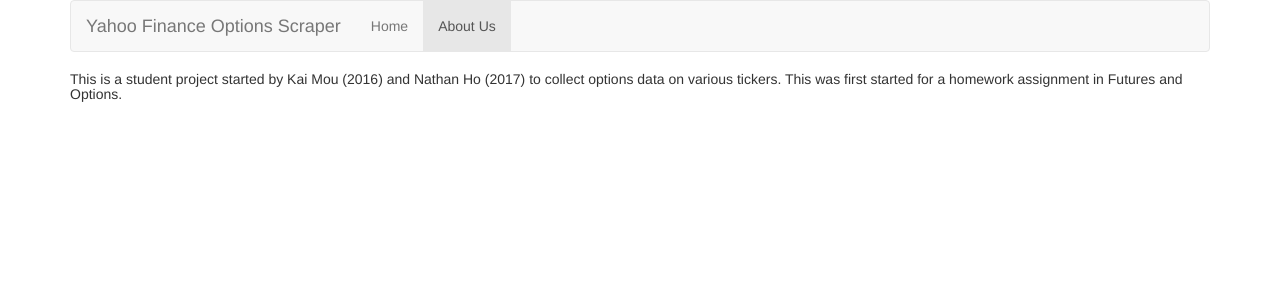
After one commit to kaimou1357/YahooFinanceOptionCrawler, a Flask app: page /about in a window 1280 px wide. The commit adds this page. Shown: the top 300 px of the page. Run offline with Flask 2, Linux system fonts and the light colour scheme; some libraries are stand-ins or nearby versions.

Commit message:
Added about us page

```diff
--- a/__init__.py
+++ b/__init__.py
@@ -31,5 +31,8 @@
     print(date_dictionary)
     return jsonify(date_dictionary)
 
+@app.route('/about')
+def about():
+    return render_template('about.html')
 if __name__ == "__main__":
     app.run(debug = True)
--- /dev/null
+++ b/templates/about.html
@@ -0,0 +1,50 @@
+<!DOCTYPE html>
+<html lang="en">
+<div class = "container">
+  <head>
+    <meta charset="utf-8">
+    <meta http-equiv="X-UA-Compatible" content="IE=edge">
+    <meta name="viewport" content="width=device-width, initial-scale=1">
+    <!-- The above 3 meta tags *must* come first in the head; any other head content must come *after* these tags -->
+    <nav class="navbar navbar-default">
+  <div class="container-fluid">
+    <!-- Brand and toggle get grouped for better mobile display -->
+    <div class="navbar-header">
+      <button type="button" class="navbar-toggle collapsed" data-toggle="collapse" data-target="#bs-example-navbar-collapse-1" aria-expanded="false">
+        <span class="sr-only">Toggle navigation</span>
+        <span class="icon-bar"></span>
+        <span class="icon-bar"></span>
+        <span class="icon-bar"></span>
+      </button>
+      <a class="navbar-brand" href="/">Yahoo Finance Options Scraper</a>
+    </div>
+
+    <!-- Collect the nav links, forms, and other content for toggling -->
+    <div class="collapse navbar-collapse" id="bs-example-navbar-collapse-1">
+      <ul class="nav navbar-nav">
+        <li><a href="/">Home</a></li>
+        <li class="active"><a href="/about">About Us<span class="sr-only">(current)</span></a></li>
+      </ul>
+    </div><!-- /.navbar-collapse -->
+  </div><!-- /.container-fluid -->
+</nav>
+    <title>About Us</title>
+
+    <h5>This is a student project started by Kai Mou (2016) and Nathan Ho (2017) to collect options data on various tickers.
+      This was first started for a homework assignment in Futures and Options.
+    </h5>
+
+
+
+    <!-- Bootstrap -->
+    <link href="static/css/bootstrap.min.css" rel="stylesheet">
+  </head>
+  <body>
+
+    <!-- jQuery (necessary for Bootstrap's JavaScript plugins) -->
+    <script src="https://ajax.googleapis.com/ajax/libs/jquery/1.11.3/jquery.min.js"></script>
+    <!-- Include all compiled plugins (below), or include individual files as needed -->
+    <script src="static/js/bootstrap.min.js"></script>
+  </body>
+</div>
+</html>
--- a/templates/index.html
+++ b/templates/index.html
@@ -23,7 +23,7 @@
     <div class="collapse navbar-collapse" id="bs-example-navbar-collapse-1">
       <ul class="nav navbar-nav">
         <li class="active"><a href="/">Home<span class="sr-only">(current)</span></a></li>
-        <li><a href="about.html">About Us</a></li>
+        <li><a href="/about">About Us</a></li>
       </ul>
     </div><!-- /.navbar-collapse -->
   </div><!-- /.container-fluid -->
```
Also changed, not shown: 1 other file.
